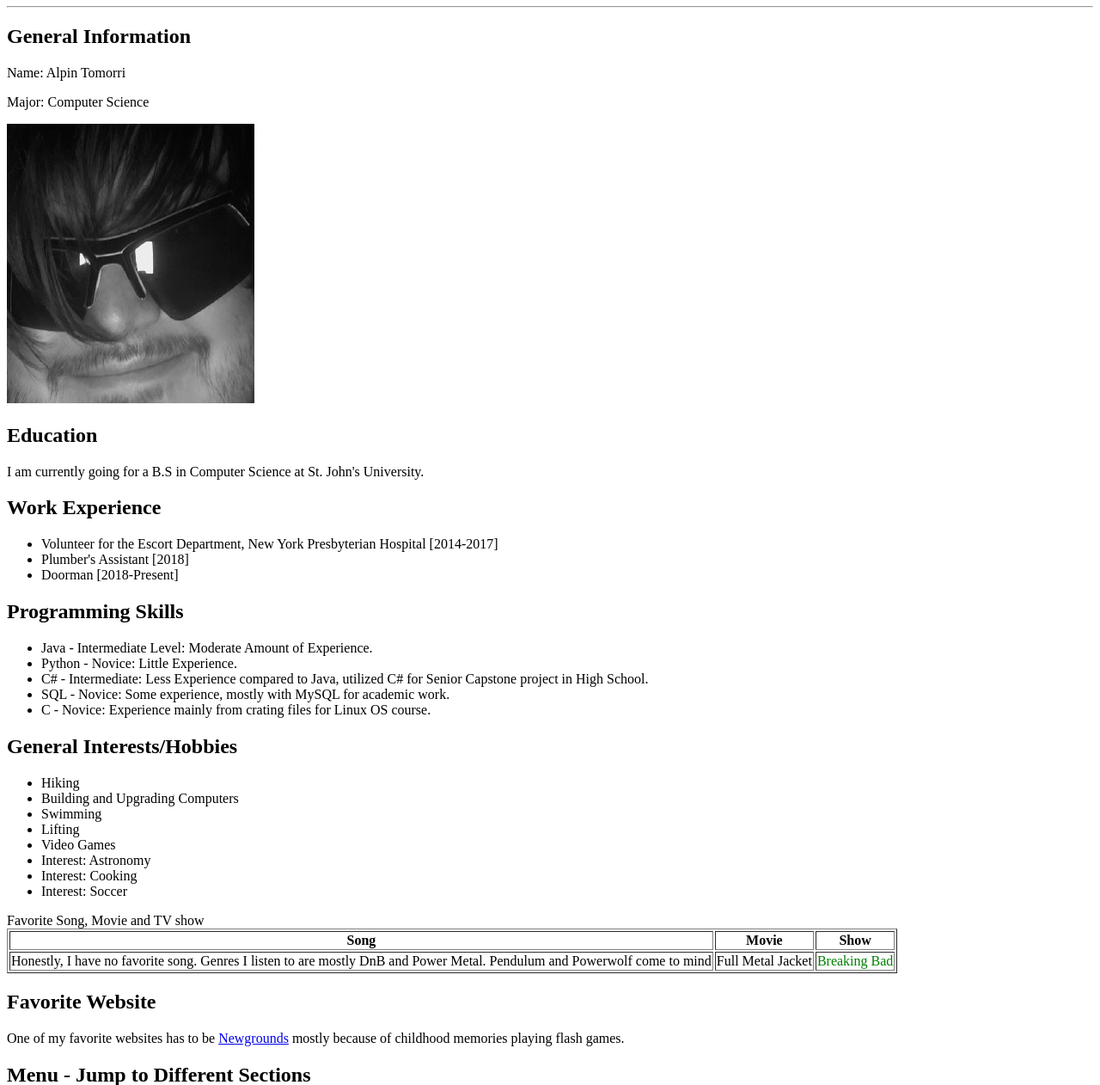
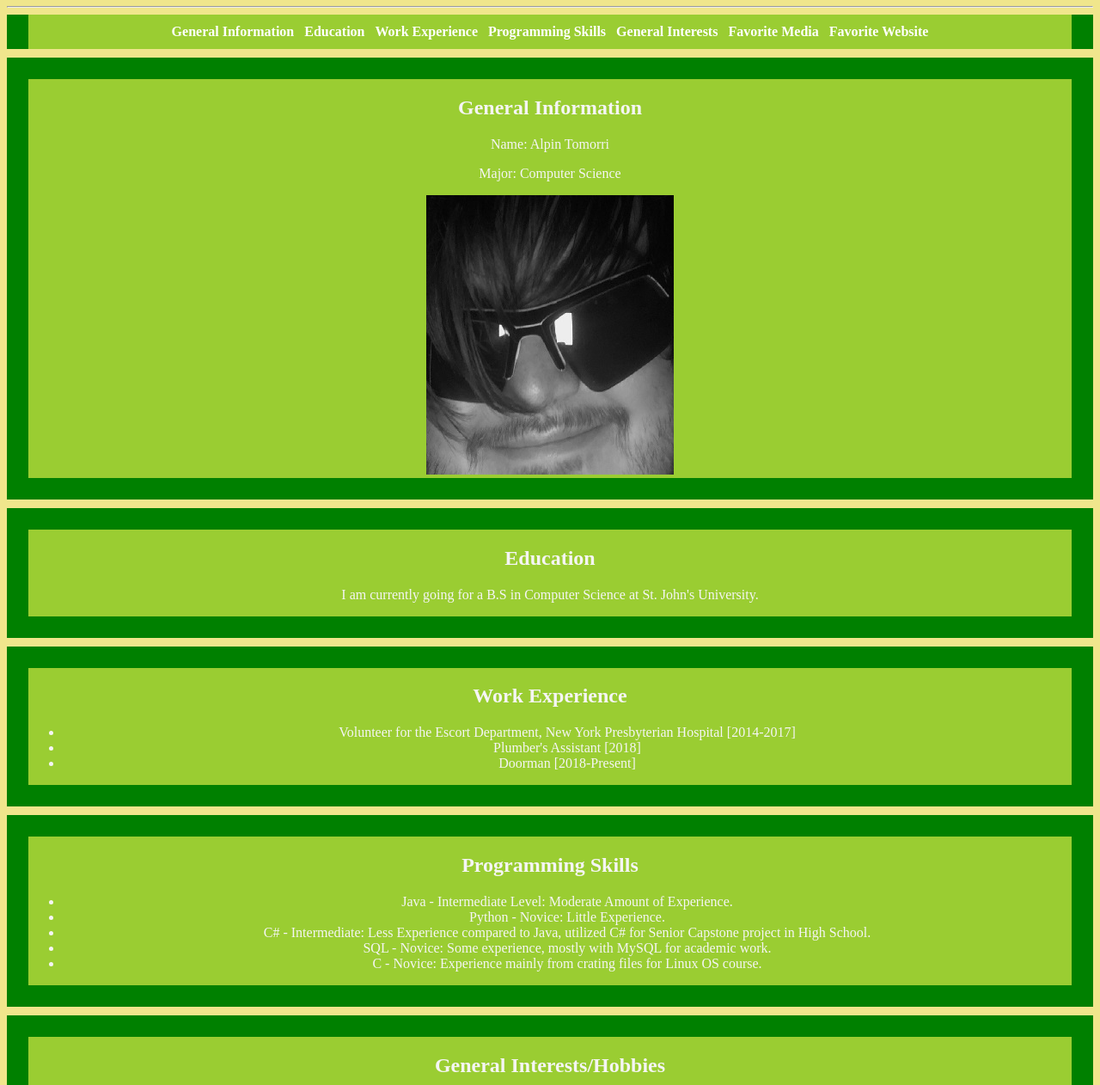
Before and after one commit to atom996/WebDev, a plain HTML site: page index.html in a window 1280 px wide. Shown: the part 73-1335 px from the top of the page at 86% size. Drawn offline with Linux system fonts and the light colour scheme.

Commit message:
CSS additions for milestone 2

```diff
--- /dev/null
+++ b/WebStyle.css
@@ -0,0 +1,72 @@
+.topHeader {
+    text-align: center;
+    color:green;
+}
+
+.table{
+    border-spacing: 10px;
+    margin-left: auto;
+    margin-right: auto;
+}
+.menuContainer{
+    text-align: center;
+    background-color: yellowgreen;
+    border-left-style: solid;
+    border-left-color: green;
+    border-left-width: 25px;
+    border-right-style: solid;
+    border-right-color: green;
+    border-right-width: 25px;
+    color:whitesmoke;
+}
+
+.favoriteWebsiteContainer{
+    text-align: center;
+    background-color: black;
+    border-style: solid;
+    border-width: 25px;
+    border-color: orange;
+    color: whitesmoke;
+    margin-top: 10px;
+}
+
+.generalContainer{
+    text-align: center;
+    background-color: yellowgreen;
+    border-style: solid;
+    border-width: 25px;
+    border-color: green;
+    color: whitesmoke;
+    margin-top: 10px;
+}
+
+.a:link{
+    color: white;
+    text-decoration: none;
+}
+
+.a:visited{
+    color: purple;
+    text-decoration: none;
+}
+
+.a:hover{
+    color:blue;
+    text-decoration: none;
+}
+
+.right{
+    text-align: right;
+}
+
+.center{
+    text-align: center;
+}
+
+.left{
+    text-align: left;
+}
+
+.absolute{
+    position: absolute;
+}
--- a/index.html
+++ b/index.html
@@ -1,27 +1,43 @@
 <!DOCTYPE html>
 <html>
   <head>
+    <!--Link to the CSS file!-->
+    <link rel="stylesheet" href="WebStyle.css">
     <title> Personal Web Page </title>
   </head>
 
-  <body>
-    <h1> My Website </h1>
+  <body style="background-color: khaki;">
+    <h1 class="topHeader"> Al's Basic Webpage Filled With Somewhat Interesting Interests </h1>
     <hr/>
 
-    <div class="geninfo" id="start">
+    <div class="menuContainer">
+      <table class="table"
+        <tr>
+          <th><a href="#start" class="a"> General Information </a></th>
+          <th><a href="#edu" class="a"> Education </a></th>
+          <th><a href="#work" class="a"> Work Experience </a></th>
+          <th><a href="#skills" class="a"> Programming Skills </a></th>
+          <th><a href="#geninterests" class="a"> General Interests </a></th>
+          <th><a href="#favorite" class="a"> Favorite Media </a></th>
+          <th><a href="#website" class="a"> Favorite Website </a></th>
+        </tr>
+      </table>
+    </div>
+
+    <div class="generalContainer" id="start">
     <h2> General Information </h2>
     <p> Name: Alpin Tomorri </p>
     <p> Major: Computer Science </p>
     <img src="al.jpg" alt="Me">
     </div>
 
-    <div class="education" id="edu">
+    <div class="generalContainer" id="edu">
     <h2> Education </h2>
     <p> I am currently going for a B.S in Computer Science at St. John's
     University.</p>
     </div>
 
-    <div class="workexp" id="work">
+    <div class="generalContainer" id="work">
     <h2> Work Experience </h2>
     <ul>
       <li>Volunteer for the Escort Department, New York Presbyterian Hospital [2014-2017]</li>
@@ -30,7 +46,7 @@
     </ul>
     </div>
 
-    <div class="progskill" id="skills">
+    <div class="generalContainer" id="skills">
     <h2> Programming Skills </h2>
     <ul>
       <li> Java - Intermediate Level: Moderate Amount of Experience. </li>
@@ -41,7 +57,7 @@
     </ul>
     </div>
 
-    <div class="geninterest" id="geninterests">
+    <div class="generalContainer" id="geninterests">
     <h2> General Interests/Hobbies </h2>
     <ul>
       <li>Hiking</li>
@@ -55,40 +71,23 @@
     </ul>
     </div>
 
-    <div class="favorites" id="favorite"
+    <div class="generalContainer"id="favorite"
     <h2>Favorite Song, Movie and TV show</h2>
-    <table border="1">
-      <tr>
-        <th>Song</th>
-        <th>Movie</th>
-        <th>Show</th>
-      </tr>
-
-      <tr>
-        <td>Honestly, I have no favorite song. Genres I listen to are mostly DnB and Power Metal. Pendulum and Powerwolf come to mind</td>
-        <td>Full Metal Jacket</td>
-        <td><span style="color:green">Breaking Bad</span></td>
-      </tr>
-    <table>
+      <ul>
+        <li>Song: Honestly, I have no favorite song. Genres I listen to are mostly DnB and Power Metal. Pendulum and Powerwolf come to mind</li>
+        <li>Movie: Full Metal Jacket</li>
+        <li>Song: <span style="color:green">Breaking Bad</span> </li>
+      </ul>
     </div>
 
-    <div class="web" id="website">
+    <div class="favoriteWebsiteContainer" id="website">
     <h2> Favorite Website </h2>
-    <p>One of my favorite websites has to be <a href="https://www.newgrounds.com/" target="_blank">Newgrounds</a> mostly because of childhood memories playing flash games.</p>
+    <p>One of my favorite websites has to be <a href="https://www.newgrounds.com/" class="a" target="_blank">Newgrounds</a> mostly because of childhood memories playing flash games.</p>
     </div>
 
-    <h2> Menu - Jump to Different Sections </h2>
-    <p><a href="#start"> General Information </a></p>
-    <p><a href="#edu"> Education </a></p>
-    <p><a href="#work"> Work Experience </a></p>
-    <p><a href="#skills"> Programming Skills </a></p>
-    <p><a href="#geninterests"> General Interests </a></p>
-    <p><a href="#favorite"> Favorite Media </a></p>
-    <p><a href="#website"> Favorite Website </a></p>
-
-    <h2>Projects for this course</h2>
-    <p>Currently Empty</p>
-
+    <h2 class="center">Projects for this course</h2>
+    <p class="center">Currently Empty</p>
+    <a href="#start" class="a center">Back to the top?</a>
 
   </body>
 
```
